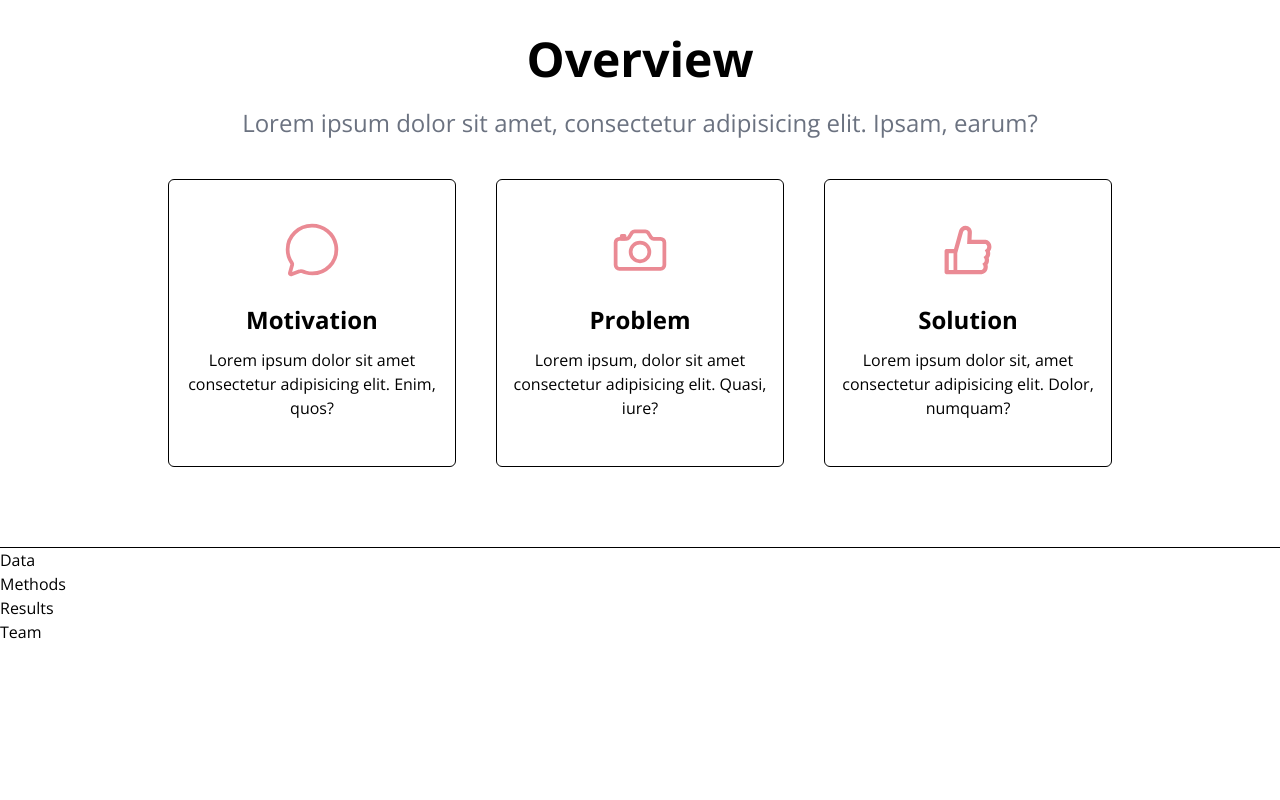
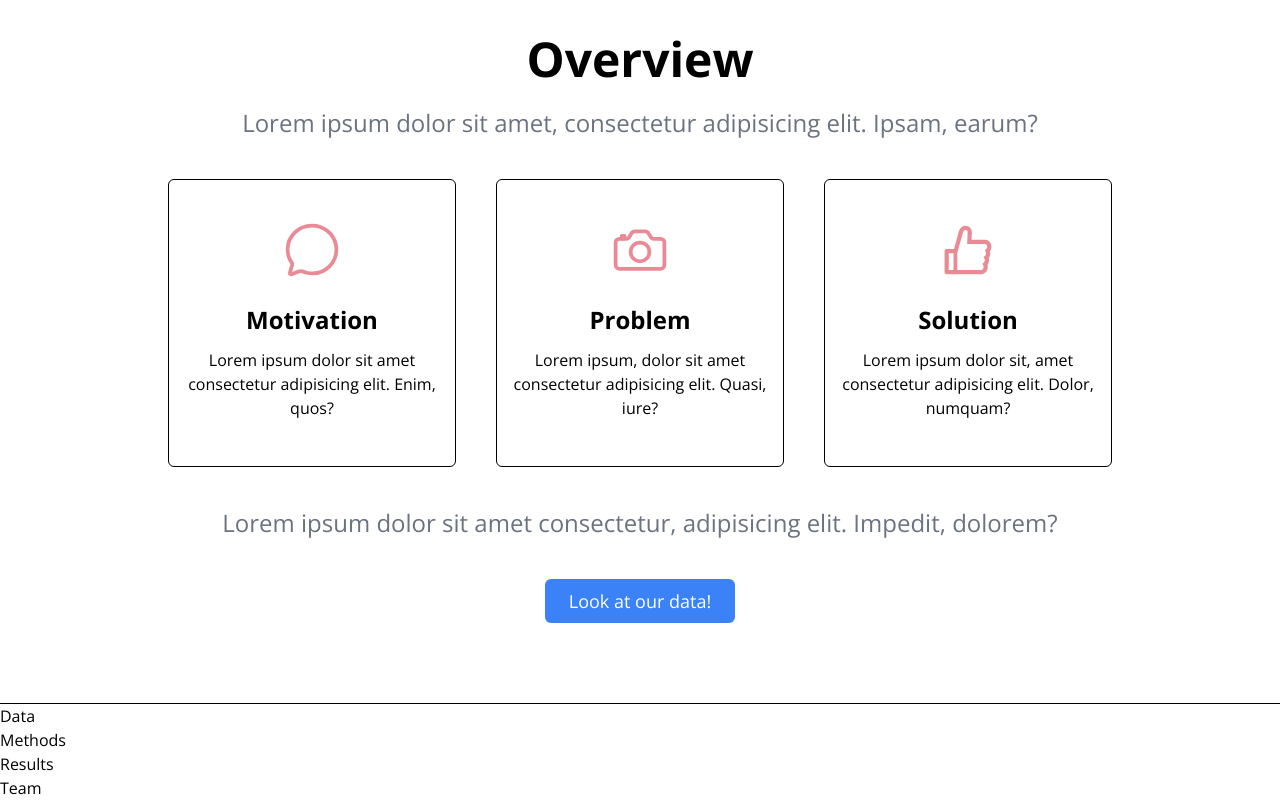
Before and after one commit to daryll-ko/cs132-portfolio, a React (Vite) app: page / in a window 1280 px wide. Shown: the part 909-1709 px from the top of the page. Before the commit the page ends 1553 px from the top, so only its background shows below. Built offline with nearby package versions, Linux system fonts and the light colour scheme.

Commit message:
feat: finish overview replication

```diff
--- a/src/components/Overview.jsx
+++ b/src/components/Overview.jsx
@@ -27,7 +27,7 @@ function Overview() {
       <h3 className="mb-10 text-center text-lg text-gray-500 md:text-2xl">
         Lorem ipsum dolor sit amet, consectetur adipisicing elit. Ipsam, earum?
       </h3>
-      <div className="flex justify-center gap-10 text-center">
+      <div className="mb-10 flex flex-wrap justify-center gap-10 text-center">
         {data.map(({ icon, heading, text }, index) => (
           <div
             key={index}
@@ -39,6 +39,15 @@ function Overview() {
           </div>
         ))}
       </div>
+      <p className="mb-10 text-center text-lg text-gray-500 md:text-2xl">
+        Lorem ipsum dolor sit amet consectetur, adipisicing elit. Impedit,
+        dolorem?
+      </p>
+      <div className="flex justify-center">
+        <button className="mx-auto rounded-md bg-blue-500 py-2 px-6 text-lg text-white transition-all hover:scale-110">
+          Look at our data!
+        </button>
+      </div>
     </section>
   );
 }
```
